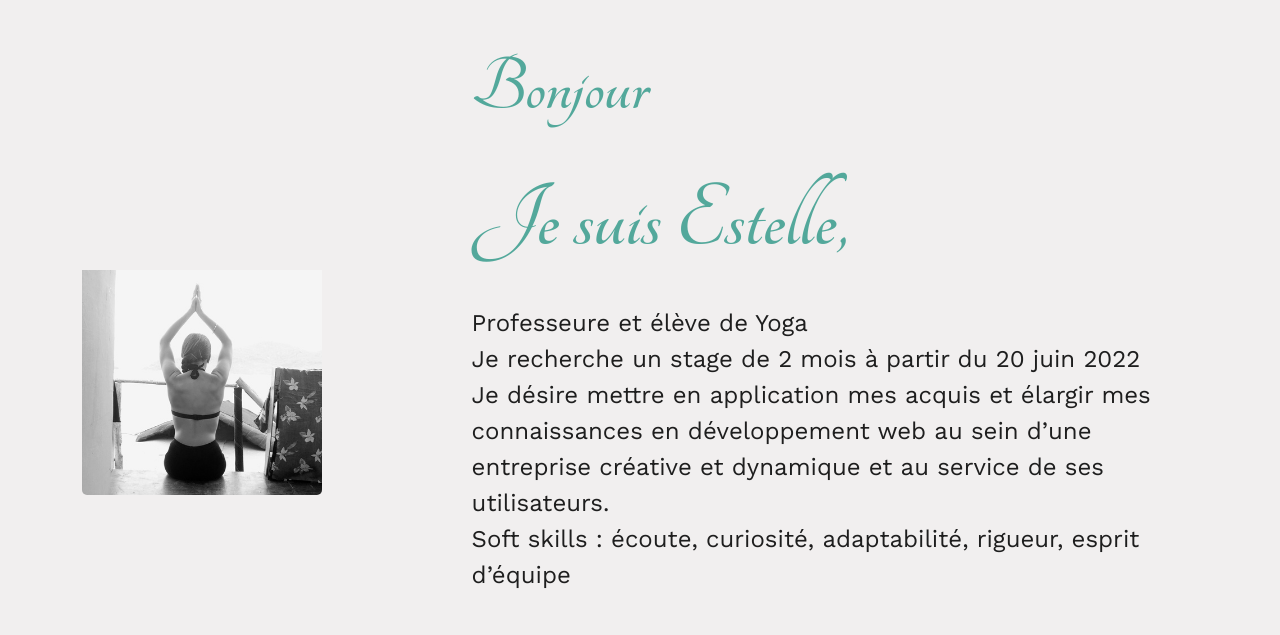
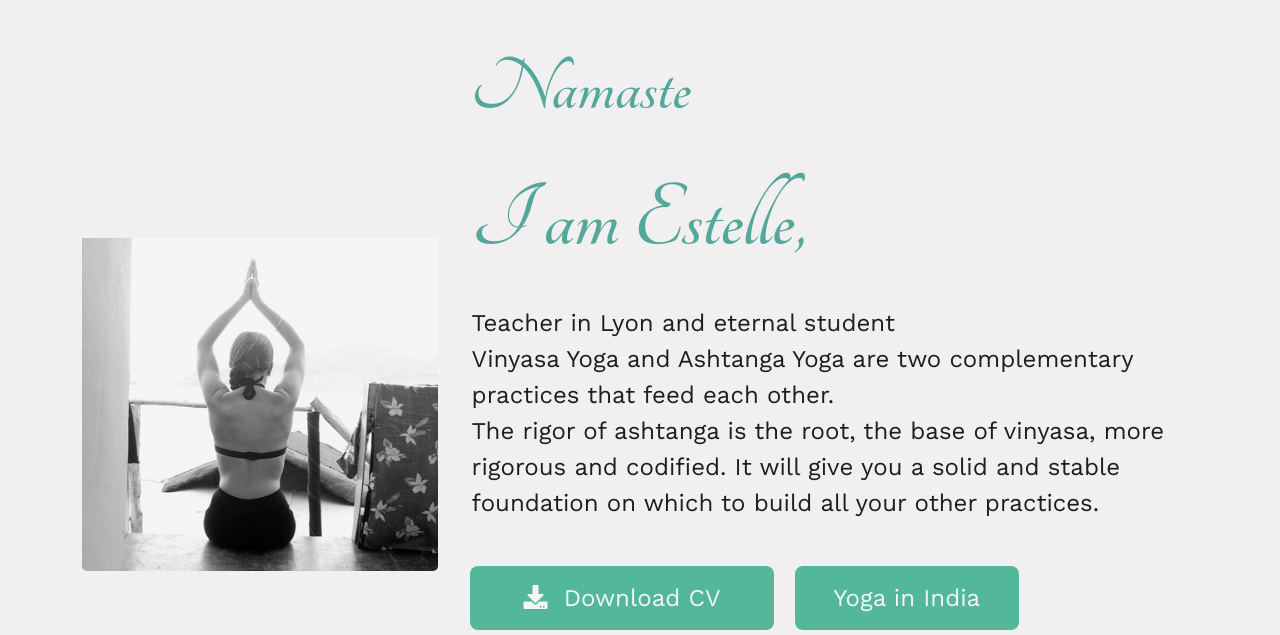
Before and after one commit to EstelleEG/yoga_projectv1, a plain HTML site: page aboutme.html in a window 1280 px wide. Shown: the part 306-941 px from the top of the page. Drawn offline with nearby package versions, Linux system fonts and the light colour scheme; a web font is replaced by a local one.

Commit message:
updates tuesday

```diff
--- a/aboutme.html
+++ b/aboutme.html
@@ -65,6 +65,15 @@
                     </a>
                 </div>
 
+                <div class='iconsLog'>
+                    <a href="">
+                        <i class="bi bi-cart"></i>
+                    </a>
+                    <a href="">
+                        <i class="bi bi-person"></i>
+                    </a>
+                </div>
+
             </div>
         </nav>
     </header>
@@ -82,19 +91,19 @@
 
                 <div class="col-12 col-md-8">
                     <div class="textintro">
-                        <h3>Bonjour</h3>
-                        <h1>Je suis Estelle,</h1>
-                        <p>Professeure et élève de Yoga
-                            <br>Je recherche un stage de 2 mois à partir du 20 juin 2022
-                            <br>Je désire mettre en application mes acquis et élargir mes connaissances en développement web au sein d’une entreprise créative et dynamique et au service de ses utilisateurs.
-                            <br>Soft skills : écoute, curiosité, adaptabilité, rigueur, esprit d’équipe
+                        <h3>Namaste</h3>
+                        <h1>I am Estelle,</h1>
+                        <p>Teacher in Lyon and eternal student
+                            <br>Vinyasa Yoga and Ashtanga Yoga are two complementary practices that feed each other.
+                            <br>The rigor of ashtanga is the root, the base of vinyasa, more rigorous and codified. It
+                            will give you a solid and stable foundation on which to build all your other practices.
                         </p>
 
                         <button class="btncv">
                             <i class="fa fa-download"></i>
-                            <a href="./resources/cvpdf/cv.pdf" target="_blank" download="">Télécharger mon CV</a>
+                            <a href="./resources/cvpdf/cv.pdf" target="_blank" download="">Download CV</a>
                         </button>
-                        <button class="btnportfolio"><span>Yoga en Inde</span></button>
+                        <button class="btnportfolio"><span>Yoga in India</span></button>
                     </div>
                 </div>
 
@@ -144,4 +153,5 @@
     <script src="./resources/js/contactForm.js"></script>
 
 </body>
+
 </html>
--- a/resources/css/aboutme.css
+++ b/resources/css/aboutme.css
@@ -95,8 +95,8 @@ a{
 
   .idmeimg img{
     border-radius: 5px;
-    width:15rem;
-    padding-top: 15rem;
+    width:35rem;
+    padding-top: 13rem;
     }
 
     .textintro{
--- a/resources/css/style.css
+++ b/resources/css/style.css
@@ -83,6 +83,18 @@ nav {
   color: #1e8d6b;
 }
 
+/***for iconsLog******/
+.iconsLog i {
+  font-size: 2rem;
+  color: yellow;
+  margin-left: 1rem;
+}
+
+.iconsLog i:hover {
+  color: #1e8d6b;
+}
+
+
 /****************************************** SECTION ******************************************/
 .cover-image {
   /* The image */
@@ -90,7 +102,7 @@ nav {
   /* Background colour if image is unavailable */
   background-color: #1e1e1e;
   /* Set a specified height */
-  height: 45rem;
+  height: 55rem;
   /* Center the image */
   background-position: center;
   /* Do not repeat the image */
@@ -154,10 +166,12 @@ section {
   display: flex;
   align-items: center;
   width: 100%;
-  height: 40rem;
-  background-color: #f1efef;
+  height: 60rem;
+  background-color: whitesmoke;
   flex-wrap: wrap;
-  padding-bottom: 15rem;
+  padding-top: 0rem;
+  margin-bottom: 0rem;
+
 }
 
 .idmeimg {
@@ -333,7 +347,6 @@ h2 {
   color: black;
 }
 
-
 .panel img {
   box-shadow: 0 0 20px 20px rgba(0, 0, 0, 0.15);
   width: 30%;
@@ -342,7 +355,6 @@ h2 {
   left: 50%;
   transform: translate(-50%, -50%);
 }
-
 
 .bottom {
   background-color: #53a89b;
@@ -409,7 +421,7 @@ h2 {
 /********************************* Infocontact ***************************************************/
 .infocontact {
   color: whitesmoke;
-  background-color: #f1efef;
+  background-color: whitesmoke;
   text-align: center;
   font-size: 1.3rem;
   padding-top: 3rem;
@@ -428,7 +440,6 @@ p {
 }
 
 /****************************************** Cards yoga practices ***************************/
-
 .messervices {
   /*h1*/
   display: flex;
@@ -437,7 +448,6 @@ p {
   color: whitesmoke;
   font-size: 3rem;
   padding-top: 4rem;
-  padding-bottom: 4rem;
   font-family: 'Tangerine', cursive;
 }
 
@@ -451,6 +461,7 @@ p {
   position: relative;
   width: 17%;
   padding-right: 2rem;
+  margin-bottom: 8rem;
 }
 
 .image {
@@ -500,6 +511,7 @@ p {
   justify-content: center;
   background-color: #1e1e1e;
   padding-bottom: 7rem;
+  margin-bottom: 8rem;
 }
 
 
@@ -511,9 +523,9 @@ p {
   align-items: center;
   width: 100%;
   padding-top: 8rem;
+  margin-top: 8rem;
   padding-bottom: 8rem;
   background-color: #f1efef;
-
 }
 
 .wholeform form {
@@ -674,7 +686,6 @@ footer p {
 .nav-toggle {
   display: none;
 }
-
 
 
 /************************************ MEDIA QUERIES *********************************/
```
Also changed, not shown: index.html (+11 -1 lines), resources/css/booking.css (+12 -5 lines). Lines whose indentation alone changed are shown as unchanged.
